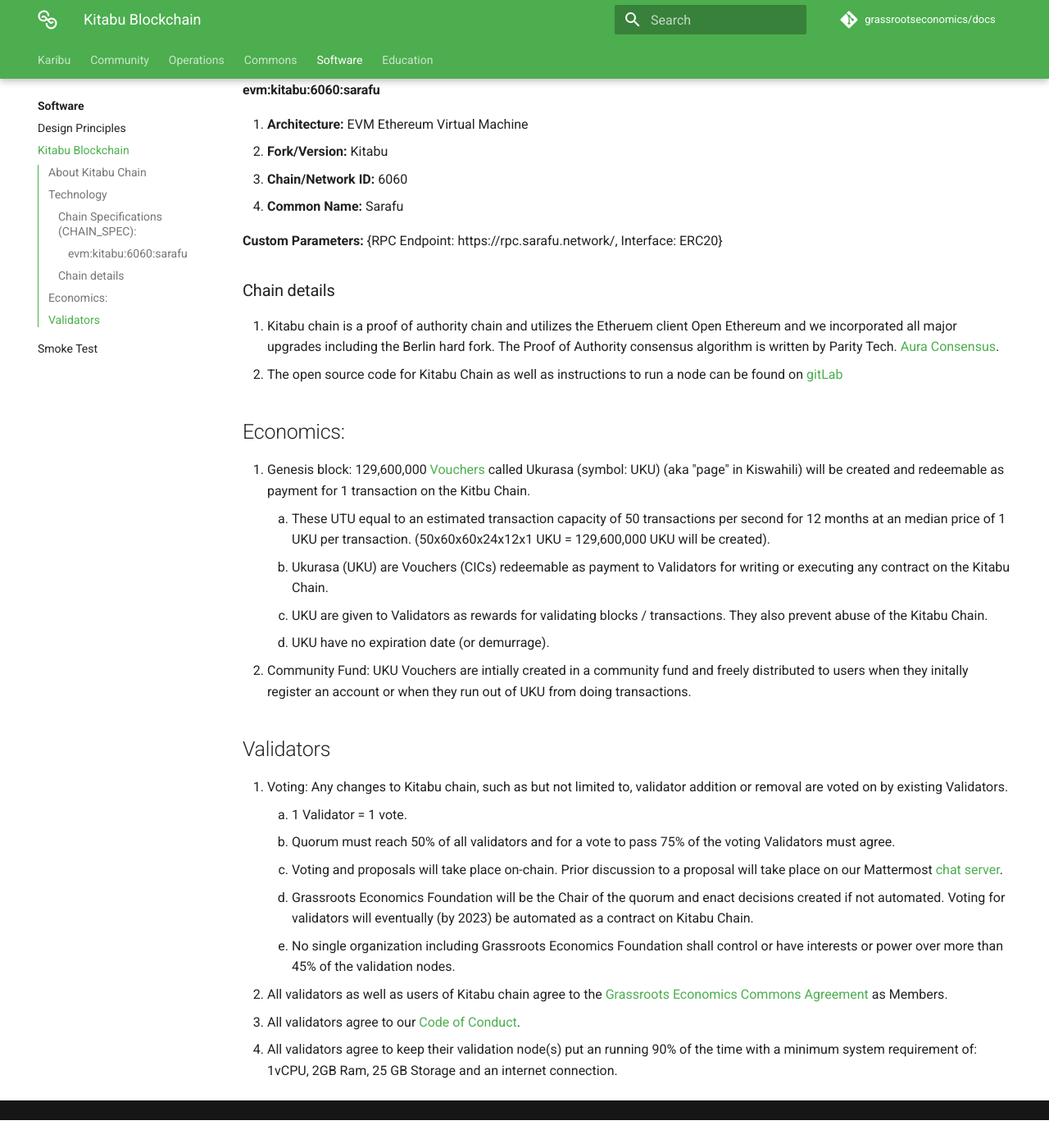
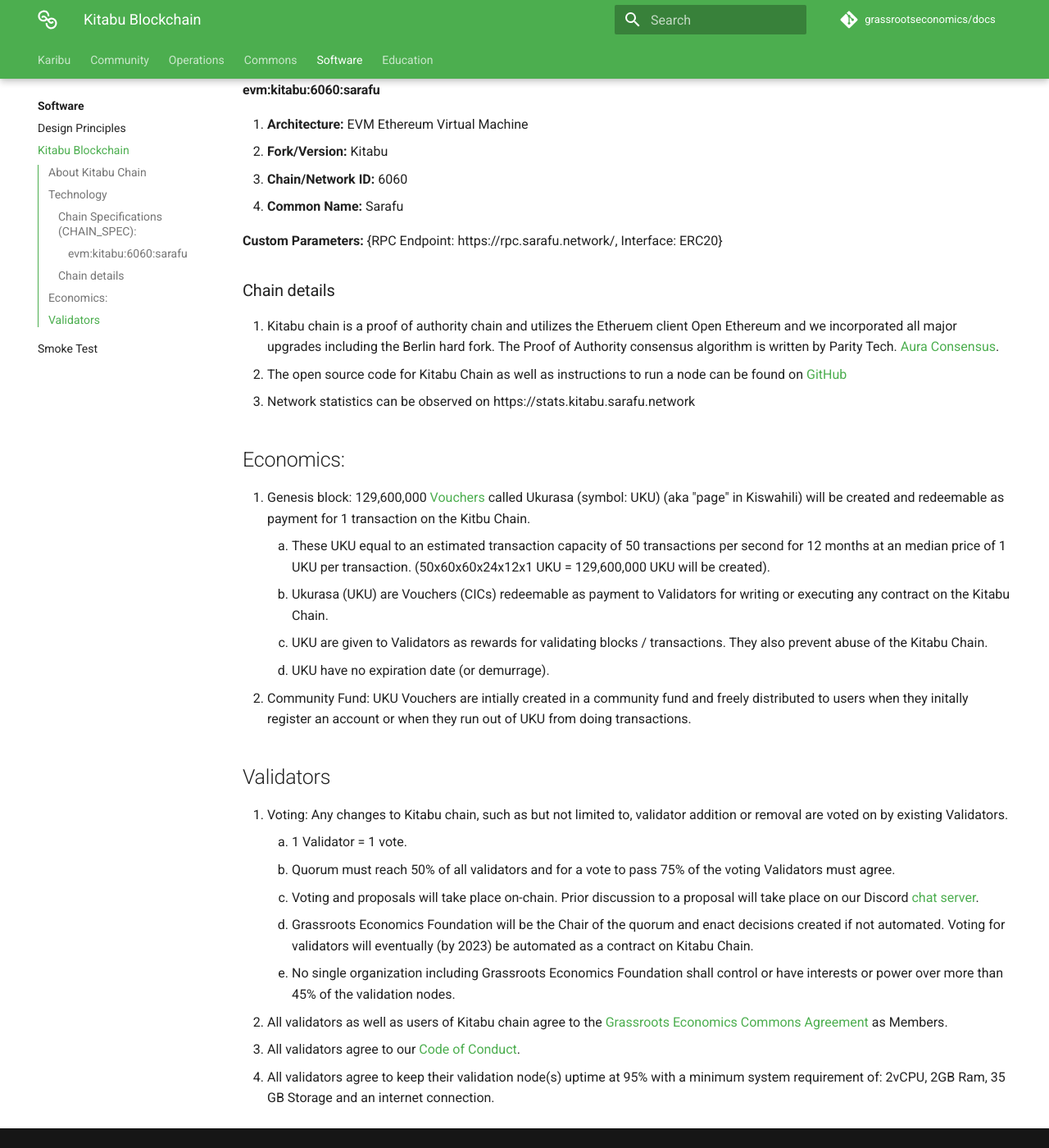
Before and after one commit to grassrootseconomics/docs.grassecon.org, an MkDocs documentation site: the page built from docs/software/kitabu.md, in a window 1280 px wide and 1400 px high, scrolled down 421 px. Shown: the whole window at 82% size. Built offline with MkDocs 1.6.1 and Material for MkDocs 9.7.7, drawn with Linux system fonts in a browser that asks for light colours; comment, search, counter and statistics services are not loaded; before the commit the page ends 1787 px from its top, so only the background shows below that.

Commit message:
Update kitabu.md

```diff
--- a/docs/software/kitabu.md
+++ b/docs/software/kitabu.md
@@ -21,11 +21,12 @@
 ### Chain details
 
 1. Kitabu chain is a proof of authority chain and utilizes the Etheruem client Open Ethereum and we incorporated all major upgrades including the Berlin hard fork. The Proof of Authority consensus algorithm is written by Parity Tech. [Aura Consensus](https://openethereum.github.io/Aura).
-1. The open source code for Kitabu Chain as well as instructions to run a node can be found on [gitLab](https://gitlab.com/grassrootseconomics/kitabu-chain)
+2. The open source code for Kitabu Chain as well as instructions to run a node can be found on [GitHub]([https://gitlab.com/grassrootseconomics/kitabu-chain](https://github.com/grassrootseconomics/kitabu-chain))
+3. Network statistics can be observed on https://stats.kitabu.sarafu.network
 
 ## Economics:
 1. Genesis block: 129,600,000 [Vouchers](/commons/license/#instruments) called Ukurasa (symbol: UKU) (aka "page" in Kiswahili) will be created and redeemable as payment for 1 transaction on the Kitbu Chain.
-    1. These UTU equal to an estimated transaction capacity of 50 transactions per second for 12 months at an median price of 1 UKU per transaction. (50x60x60x24x12x1 UKU = 129,600,000 UKU will be created).
+    1. These UKU equal to an estimated transaction capacity of 50 transactions per second for 12 months at an median price of 1 UKU per transaction. (50x60x60x24x12x1 UKU = 129,600,000 UKU will be created).
     1. Ukurasa (UKU) are Vouchers (CICs) redeemable as payment to Validators for writing or executing any contract on the Kitabu Chain.
     1. UKU are given to Validators as rewards for validating blocks / transactions. They also prevent abuse of the Kitabu Chain.
     1. UKU have no expiration date (or demurrage).
@@ -35,9 +36,9 @@
 1. Voting: Any changes to Kitabu chain, such as but not limited to, validator addition or removal are voted on by existing Validators.
     1. 1 Validator = 1 vote.
     1. Quorum must reach 50% of all validators and for a vote to pass 75% of the voting Validators must agree.
-    1. Voting and proposals will take place on-chain. Prior discussion to a proposal will take place on our Mattermost [chat server](https://chat.grassrootseconomics.net/cic/channels/kitabu-governance).
+    1. Voting and proposals will take place on-chain. Prior discussion to a proposal will take place on our Discord [chat server]([https://chat.grassrootseconomics.net/cic/channels/kitabu-governance](https://discord.gg/newptQbGrj)).
     1. Grassroots Economics Foundation will be the Chair of the quorum and enact decisions created if not automated. Voting for validators will eventually (by 2023) be automated as a contract on Kitabu Chain.
     1. No single organization including Grassroots Economics Foundation shall control or have interests or power over more than 45% of the validation nodes.
 1. All validators as well as users of Kitabu chain agree to the [Grassroots Economics Commons Agreement](/commons/agreement/) as Members.
 1. All validators agree to our [Code of Conduct](/community/conduct/).
-1. All validators agree to keep their validation node(s) put an running 90% of the time with a minimum system requirement of: 1vCPU, 2GB Ram, 25 GB Storage and an internet connection.
+1. All validators agree to keep their validation node(s) uptime at 95% with a minimum system requirement of: 2vCPU, 2GB Ram, 35 GB Storage and an internet connection.
```
